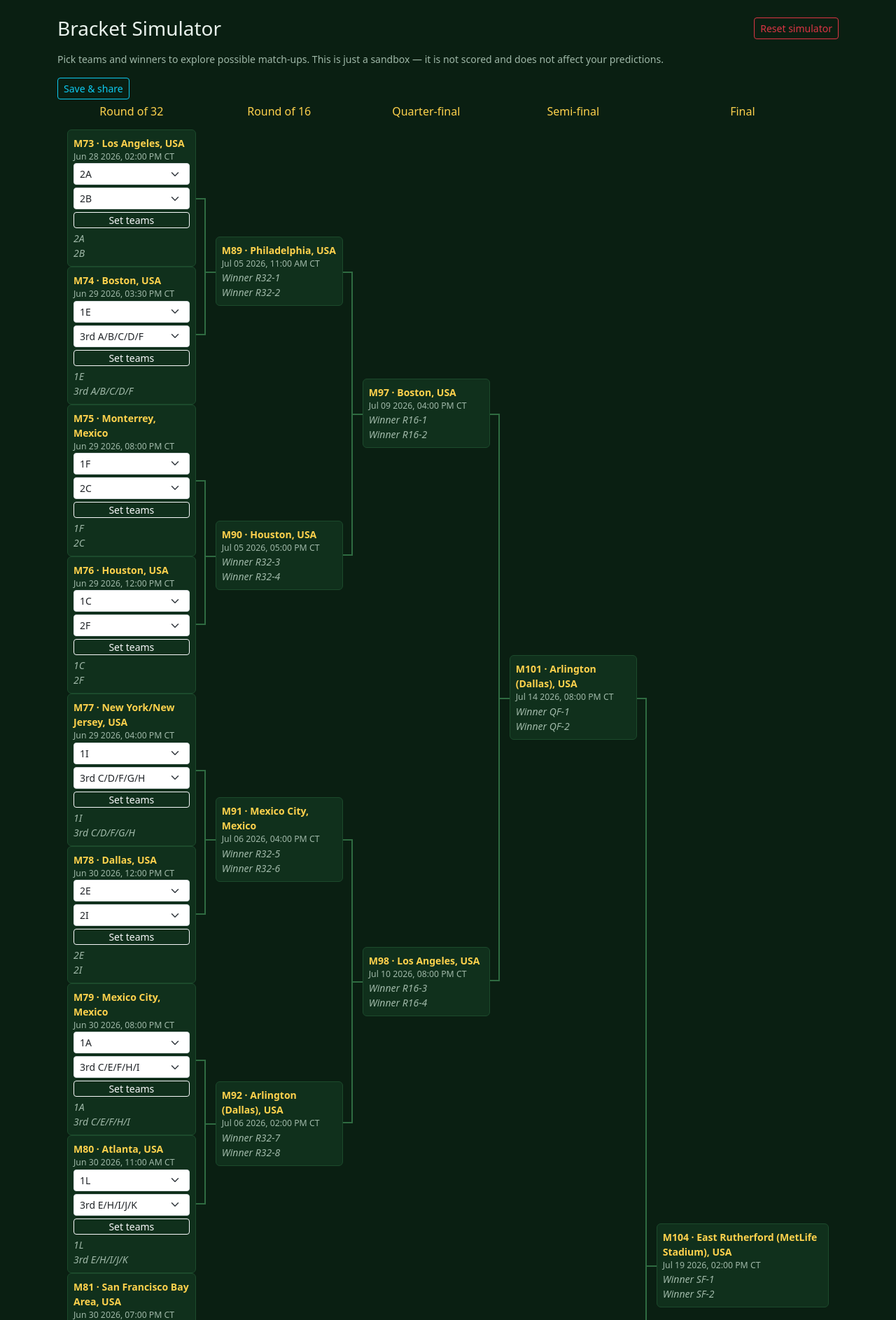
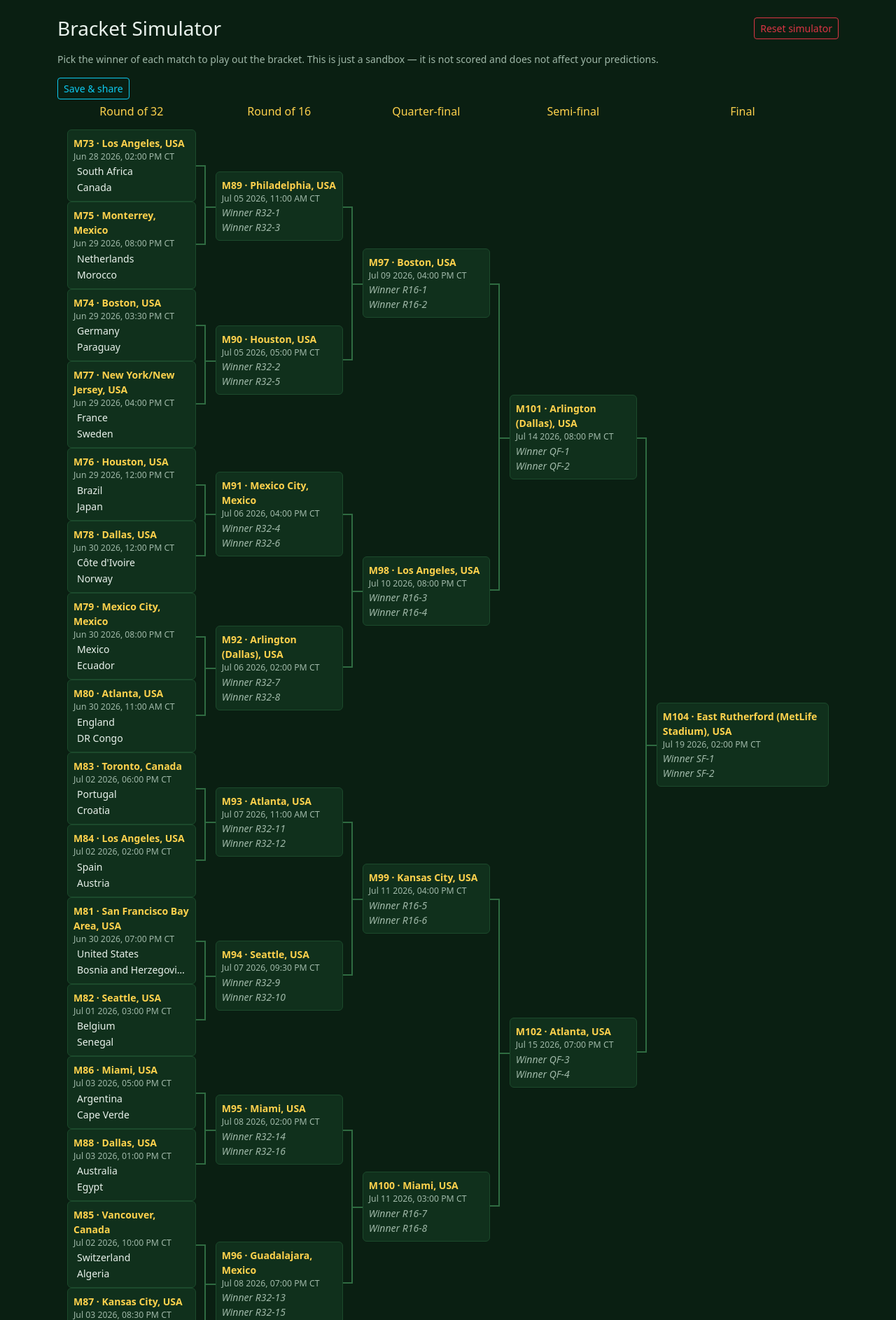
Before and after one commit to yurifleon/WC-forecast, a Flask app: page /simulator in a window 1280 px wide. Shown: the part 56-1942 px from the top of the page at 70% size. Run offline with Flask 3, Linux system fonts and the light colour scheme; the visitor is signed in with stand-in values (Sample User, id 1).

Commit message:
Simulator/bracket: real R32 matchups + correct non-sequential R16 topology
The group stage is over, so the Round of 32 matchups are known.

- Add real R32 teams to MATCH_SCHEDULE (knockout-round.md, M73-M88), backfilled
  fill-if-empty so admin edits win. Now /bracket, /dashboard, /predict show real
  teams (Ivory Coast -> GROUPS canonical 'Côte d'Ivoire').
- Fix R16 bracket topology: the real FIFA WC26 bracket pairs R32 winners
  non-sequentially (M89 = W73 vs W75). Replace the (2k-1,2k) rule for r16 with an
  explicit _R16_FEED map; QF->Final stay sequential. Single source of truth via
  feeders(), so /bracket placeholders + simulator downstream both follow it.
- Order the R32 tree column (_tree_order/_BRACKET_R32_ORDER) so the pure-CSS
  connectors line up with the non-sequential feeders.
- Simulator now locks R32 to the real teams: users only pick winners and cascade
  forward. Remove set_teams + the R32 picker; retire _sim_pool/_sim_used_teams;
  sim model simplifies to {winners}. _prune_sim(sim, by_id) resolves R32 from real
  teams and self-heals legacy sims (drops the old r32 key + stale winners).

Spec: docs/superpowers/specs/2026-06-28-real-r32-and-bracket-topology-design.md

Co-Authored-By: Claude Opus 4.8 <noreply@anthropic.com>

```diff
--- a/app.py
+++ b/app.py
@@ -90,8 +90,27 @@ ROUND_CODE_SHORT = {"r32": "R32", "r16": "R16", "qf": "QF", "sf": "SF"}
 
 # Standard bracket pairing: match k of a round is fed by matches (2k-1, 2k) of the
 # previous round; the third-place play-off and the final both draw from the two
-# semifinals (losers and winners respectively).
+# semifinals (losers and winners respectively). This holds for QF -> Final.
 _FEEDER_PREV = {"r16": "r32", "qf": "r16", "sf": "qf", "final": "sf", "third": "sf"}
+
+# Round of 16 is the exception: the real FIFA WC 2026 bracket pairs R32 winners
+# NON-sequentially (source: knockout-round.md, M89-M96). Each r16 match maps to its
+# two feeding R32 matches explicitly. QF onward stay sequential (2k-1, 2k).
+_R16_FEED = {
+    "r16-1": ("r32-1", "r32-3"),    # M89: W73 vs W75
+    "r16-2": ("r32-2", "r32-5"),    # M90: W74 vs W77
+    "r16-3": ("r32-4", "r32-6"),    # M91: W76 vs W78
+    "r16-4": ("r32-7", "r32-8"),    # M92: W79 vs W80
+    "r16-5": ("r32-11", "r32-12"),  # M93: W83 vs W84
+    "r16-6": ("r32-9", "r32-10"),   # M94: W81 vs W82
+    "r16-7": ("r32-14", "r32-16"),  # M95: W86 vs W88
+    "r16-8": ("r32-13", "r32-15"),  # M96: W85 vs W87
+}
+
+# R32 column order for the bracket/simulator tree: each r16's two feeders laid out
+# adjacently (top then bottom) so the pure-CSS connectors line up. Other rounds use
+# numeric order (sorted_matches); only R32 needs reshuffling because of _R16_FEED.
+_BRACKET_R32_ORDER = [fid for k in range(1, 9) for fid in _R16_FEED[f"r16-{k}"]]
 
 # 48 participating nations by group (source: FIFA_WC_2026_Master_Guide.md). Used to
 # narrow the admin team dropdown to a match's possible teams.
@@ -124,6 +143,9 @@ def feeders(match):
     word = "Loser" if rnd == "third" else "Winner"
     if rnd in ("final", "third"):
         return (word, "sf-1", "sf-2")
+    if rnd == "r16":  # non-sequential real bracket; see _R16_FEED
+        pair = _R16_FEED.get(match.get("id"))
+        return (word, pair[0], pair[1]) if pair else None
     try:
         k = int(str(match["id"]).rsplit("-", 1)[-1])
     except (ValueError, KeyError):
@@ -186,46 +208,15 @@ def team_options(match, side, by_id):
     return [adv] if adv else []
 
 
-def _sim_used_teams(sim, exclude=None):
-    """Nations already assigned to any Round-of-32 slot in the sim. `exclude` is an
-    optional (match_id, side) pair whose own pick is omitted — pass the slot being
-    edited/rendered so its current team stays selectable in its own dropdown."""
-    used = set()
-    for mid, slot in sim.get("r32", {}).items():
-        for s in ("home", "away"):
-            if exclude and (mid, s) == exclude:
-                continue
-            team = slot.get(s)
-            if team:
-                used.add(team)
-    return used
-
-
-def _sim_pool(match, side, sim=None):
-    """Candidate teams for one Round-of-32 slot in the simulator: every nation in
-    the slot's origin group(s), sorted and de-duplicated. Falls back to all 48
-    teams if the origin is unparseable. R16+ slots have no pool (return []).
-    When `sim` is given, nations already picked in OTHER r32 slots are dropped, so
-    a team can never be fielded in two slots (and thus never face itself)."""
-    if match.get("round") != "r32":
-        return []
-    origin = match.get(f"{side}_origin")
-    teams = sorted({t for g in _origin_groups(origin) for t in GROUPS[g]}) or list(ALL_TEAMS)
-    if sim is not None:
-        used = _sim_used_teams(sim, exclude=(match["id"], side))
-        teams = [t for t in teams if t not in used]
-    return teams
-
-
 def _sim_participants(sim, match, by_id):
     """Return (home, away) team names for a simulator match; either may be None when
-    undecided. R32: from the user's stored slot. R16+: the winner of each feeder
-    match. Third-place: the LOSER of each feeding semifinal (the participant that is
-    not that SF's winner). Pure-ish: reads sim + by_id, no app context needed."""
+    undecided. R32: the real match teams (the bracket is decided, so the simulator no
+    longer lets users pick R32 teams — they only pick winners). R16+: the winner of
+    each feeder match. Third-place: the LOSER of each feeding semifinal (the
+    participant that is not that SF's winner). Pure-ish: reads sim + by_id."""
     rnd = match.get("round")
     if rnd == "r32":
-        slot = sim.get("r32", {}).get(match["id"], {})
-        return (slot.get("home"), slot.get("away"))
+        return (match.get("home_team"), match.get("away_team"))
     f = feeders(match)
     if not f:
         return (None, None)
@@ -248,26 +239,13 @@ def _sim_participants(sim, match, by_id):
     return (resolve(top), resolve(bot))
 
 
-def _prune_sim(sim):
-    """Heal a sim in place, then return it. First the Round-of-32 picks: drop any
-    team no longer in its slot's pool (e.g. a nation that didn't qualify) and de-dup
-    so each nation occupies at most one slot (first slot in r32-1…r32-16 order wins).
-    Then drop any stored winner that is no longer one of its match's current
-    participants, walking rounds in dependency order (r32 → final, then third) so
-    invalidations cascade downstream."""
-    by_id = {m["id"]: m for m in _seed_matches()}  # structural map (round + feeders)
-    r32 = sim.setdefault("r32", {})
-    seen = set()
-    for mid in sorted(r32, key=lambda k: int(k.split("-")[-1])):
-        match, slot = by_id.get(mid), r32[mid]
-        for side in ("home", "away"):
-            team = slot.get(side)
-            if not team:
-                continue
-            if not match or team not in _sim_pool(match, side) or team in seen:
-                slot[side] = None
-            else:
-                seen.add(team)
+def _prune_sim(sim, by_id):
+    """Heal a sim in place, then return it. Drop any stored winner that is no longer
+    one of its match's current participants, walking rounds in dependency order
+    (r32 → final, then third) so invalidations cascade downstream. `by_id` is the real
+    {id: match} map, so R32 participants resolve from the actual teams. Also drops the
+    obsolete `r32` key left by pre-lock sims (teams are no longer user-picked)."""
+    sim.pop("r32", None)  # legacy: simulator no longer stores R32 team picks
     winners = sim.setdefault("winners", {})
     for rnd in ("r32", "r16", "qf", "sf", "final", "third"):
         for mid, match in by_id.items():
@@ -345,8 +323,8 @@ def _user_shares(data, username, now):
 
 def _sim_view(sim, match, by_id):
     """Display fields for one simulator match: resolved participants, the label to
-    show in each slot (team → R32 origin code → feed placeholder → 'TBD'), the
-    current winner, and the R32 selectable pools (empty for R16+)."""
+    show in each slot (team → R32 origin code → feed placeholder → 'TBD'), and the
+    current winner."""
     home, away = _sim_participants(sim, match, by_id)
     top_lbl, bot_lbl = feed_label_pair(match)
     is_r32 = match.get("round") == "r32"
@@ -365,8 +343,6 @@ def _sim_view(sim, match, by_id):
         "home_display": label(home, match.get("home_origin"), top_lbl),
         "away_display": label(away, match.get("away_origin"), bot_lbl),
         "winner": sim.get("winners", {}).get(match["id"]),
-        "home_pool": _sim_pool(match, "home", sim),
-        "away_pool": _sim_pool(match, "away", sim),
     }
 
 
@@ -415,23 +391,25 @@ DEFAULT_DATA = {
 # and re-derived + asserted in this task's test. R32 entries carry group-stage origin
 # slots; R16+ rely on the bracket feed labels ("Winner R32-1") instead.
 MATCH_SCHEDULE = {
-    # Round of 32 (origins + kickoff + venue)
-    "r32-1":  {"home_origin": "2A", "away_origin": "2B",            "kickoff_utc": "2026-06-28T19:00:00+00:00", "venue": "Los Angeles, USA"},
-    "r32-2":  {"home_origin": "1E", "away_origin": "3rd A/B/C/D/F", "kickoff_utc": "2026-06-29T20:30:00+00:00", "venue": "Boston, USA"},
-    "r32-3":  {"home_origin": "1F", "away_origin": "2C",            "kickoff_utc": "2026-06-30T01:00:00+00:00", "venue": "Monterrey, Mexico"},
-    "r32-4":  {"home_origin": "1C", "away_origin": "2F",            "kickoff_utc": "2026-06-29T17:00:00+00:00", "venue": "Houston, USA"},
-    "r32-5":  {"home_origin": "1I", "away_origin": "3rd C/D/F/G/H", "kickoff_utc": "2026-06-29T21:00:00+00:00", "venue": "New York/New Jersey, USA"},
-    "r32-6":  {"home_origin": "2E", "away_origin": "2I",            "kickoff_utc": "2026-06-30T17:00:00+00:00", "venue": "Dallas, USA"},
-    "r32-7":  {"home_origin": "1A", "away_origin": "3rd C/E/F/H/I", "kickoff_utc": "2026-07-01T01:00:00+00:00", "venue": "Mexico City, Mexico"},
-    "r32-8":  {"home_origin": "1L", "away_origin": "3rd E/H/I/J/K", "kickoff_utc": "2026-06-30T16:00:00+00:00", "venue": "Atlanta, USA"},
-    "r32-9":  {"home_origin": "1D", "away_origin": "3rd B/E/F/I/J", "kickoff_utc": "2026-07-01T00:00:00+00:00", "venue": "San Francisco Bay Area, USA"},
-    "r32-10": {"home_origin": "1G", "away_origin": "3rd A/E/H/I/J", "kickoff_utc": "2026-07-01T20:00:00+00:00", "venue": "Seattle, USA"},
-    "r32-11": {"home_origin": "2K", "away_origin": "2L",            "kickoff_utc": "2026-07-02T23:00:00+00:00", "venue": "Toronto, Canada"},
-    "r32-12": {"home_origin": "1H", "away_origin": "2J",            "kickoff_utc": "2026-07-02T19:00:00+00:00", "venue": "Los Angeles, USA"},
-    "r32-13": {"home_origin": "1B", "away_origin": "3rd E/F/G/I/J", "kickoff_utc": "2026-07-03T03:00:00+00:00", "venue": "Vancouver, Canada"},
-    "r32-14": {"home_origin": "1J", "away_origin": "2H",            "kickoff_utc": "2026-07-03T22:00:00+00:00", "venue": "Miami, USA"},
-    "r32-15": {"home_origin": "1K", "away_origin": "3rd D/E/I/J/L", "kickoff_utc": "2026-07-04T01:30:00+00:00", "venue": "Kansas City, USA"},
-    "r32-16": {"home_origin": "2D", "away_origin": "2G",            "kickoff_utc": "2026-07-03T18:00:00+00:00", "venue": "Dallas, USA"},
+    # Round of 32 (origins + real teams + kickoff + venue). Teams set once the group
+    # stage finished (source: knockout-round.md, M73-M88; "Ivory Coast" -> the GROUPS
+    # canonical "Côte d'Ivoire"). Backfilled fill-if-empty, so admin edits win.
+    "r32-1":  {"home_origin": "2A", "away_origin": "2B",            "home_team": "South Africa", "away_team": "Canada",                 "kickoff_utc": "2026-06-28T19:00:00+00:00", "venue": "Los Angeles, USA"},
+    "r32-2":  {"home_origin": "1E", "away_origin": "3rd A/B/C/D/F", "home_team": "Germany",      "away_team": "Paraguay",               "kickoff_utc": "2026-06-29T20:30:00+00:00", "venue": "Boston, USA"},
+    "r32-3":  {"home_origin": "1F", "away_origin": "2C",            "home_team": "Netherlands",  "away_team": "Morocco",                "kickoff_utc": "2026-06-30T01:00:00+00:00", "venue": "Monterrey, Mexico"},
+    "r32-4":  {"home_origin": "1C", "away_origin": "2F",            "home_team": "Brazil",       "away_team": "Japan",                  "kickoff_utc": "2026-06-29T17:00:00+00:00", "venue": "Houston, USA"},
+    "r32-5":  {"home_origin": "1I", "away_origin": "3rd C/D/F/G/H", "home_team": "France",       "away_team": "Sweden",                 "kickoff_utc": "2026-06-29T21:00:00+00:00", "venue": "New York/New Jersey, USA"},
+    "r32-6":  {"home_origin": "2E", "away_origin": "2I",            "home_team": "Côte d'Ivoire","away_team": "Norway",                 "kickoff_utc": "2026-06-30T17:00:00+00:00", "venue": "Dallas, USA"},
+    "r32-7":  {"home_origin": "1A", "away_origin": "3rd C/E/F/H/I", "home_team": "Mexico",       "away_team": "Ecuador",                "kickoff_utc": "2026-07-01T01:00:00+00:00", "venue": "Mexico City, Mexico"},
+    "r32-8":  {"home_origin": "1L", "away_origin": "3rd E/H/I/J/K", "home_team": "England",      "away_team": "DR Congo",               "kickoff_utc": "2026-06-30T16:00:00+00:00", "venue": "Atlanta, USA"},
+    "r32-9":  {"home_origin": "1D", "away_origin": "3rd B/E/F/I/J", "home_team": "United States","away_team": "Bosnia and Herzegovina", "kickoff_utc": "2026-07-01T00:00:00+00:00", "venue": "San Francisco Bay Area, USA"},
+    "r32-10": {"home_origin": "1G", "away_origin": "3rd A/E/H/I/J", "home_team": "Belgium",      "away_team": "Senegal",                "kickoff_utc": "2026-07-01T20:00:00+00:00", "venue": "Seattle, USA"},
+    "r32-11": {"home_origin": "2K", "away_origin": "2L",            "home_team": "Portugal",     "away_team": "Croatia",                "kickoff_utc": "2026-07-02T23:00:00+00:00", "venue": "Toronto, Canada"},
+    "r32-12": {"home_origin": "1H", "away_origin": "2J",            "home_team": "Spain",        "away_team": "Austria",                "kickoff_utc": "2026-07-02T19:00:00+00:00", "venue": "Los Angeles, USA"},
+    "r32-13": {"home_origin": "1B", "away_origin": "3rd E/F/G/I/J", "home_team": "Switzerland",  "away_team": "Algeria",                "kickoff_utc": "2026-07-03T03:00:00+00:00", "venue": "Vancouver, Canada"},
+    "r32-14": {"home_origin": "1J", "away_origin": "2H",            "home_team": "Argentina",    "away_team": "Cape Verde",             "kickoff_utc": "2026-07-03T22:00:00+00:00", "venue": "Miami, USA"},
+    "r32-15": {"home_origin": "1K", "away_origin": "3rd D/E/I/J/L", "home_team": "Colombia",     "away_team": "Ghana",                  "kickoff_utc": "2026-07-04T01:30:00+00:00", "venue": "Kansas City, USA"},
+    "r32-16": {"home_origin": "2D", "away_origin": "2G",            "home_team": "Australia",    "away_team": "Egypt",                  "kickoff_utc": "2026-07-03T18:00:00+00:00", "venue": "Dallas, USA"},
     # Round of 16 -> Final (kickoff + venue; origins omitted — feed labels render "Winner M…")
     "r16-1":  {"kickoff_utc": "2026-07-05T16:00:00+00:00", "venue": "Philadelphia, USA"},
     "r16-2":  {"kickoff_utc": "2026-07-05T22:00:00+00:00", "venue": "Houston, USA"},
@@ -468,8 +446,8 @@ def _seed_matches():
             matches.append({
                 "id": mid,
                 "round": rnd,
-                "home_team": None,
-                "away_team": None,
+                "home_team": sched.get("home_team"),  # real team once known, else None (TBD)
+                "away_team": sched.get("away_team"),
                 "home_origin": sched.get("home_origin"),  # R32 slot code; None for R16+
                 "away_origin": sched.get("away_origin"),
                 "venue": sched.get("venue"),               # host city, or None
@@ -530,9 +508,9 @@ def migrate_data(data):
             m["round"] = "r32"
             changed = True
 
-    # Backfill the real knockout schedule (origins/kickoff/venue) where still empty.
-    # Fill-if-empty + idempotent: never clobber admin-entered teams/scores or a
-    # manually-set kickoff. Real home_team/away_team are never touched here.
+    # Backfill the real knockout schedule (origins/teams/kickoff/venue) where still
+    # empty. Fill-if-empty + idempotent: never clobber admin-entered teams/scores or a
+    # manually-set kickoff. Known R32 teams (MATCH_SCHEDULE) seed empty slots here too.
     for m in data["matches"]:
         sched = MATCH_SCHEDULE.get(m["id"])
         if not sched:
@@ -750,6 +728,16 @@ def sorted_matches(matches):
     return sorted(matches, key=_match_sort_key)
 
 
+def _tree_order(rnd, matches):
+    """Order one round's matches for the bracket/simulator winner-flow tree. R32 is
+    laid out by _BRACKET_R32_ORDER so each r16's feeders sit adjacent (CSS connectors
+    line up); every other round uses numeric order."""
+    if rnd == "r32":
+        idx = {mid: i for i, mid in enumerate(_BRACKET_R32_ORDER)}
+        return sorted(matches, key=lambda m: idx.get(m["id"], 99))
+    return sorted_matches(matches)
+
+
 # ---------------------------------------------------------------------------
 # i18n
 # ---------------------------------------------------------------------------
@@ -945,7 +933,7 @@ def bracket():
     tree_order = ["r32", "r16", "qf", "sf", "final"]
     columns = []
     for rnd in tree_order:
-        rnd_matches = sorted_matches([m for m in data["matches"] if m.get("round") == rnd])
+        rnd_matches = _tree_order(rnd, [m for m in data["matches"] if m.get("round") == rnd])
         columns.append({"round": rnd, "matches": [_bracket_view(m) for m in rnd_matches]})
     third_match = next((m for m in data["matches"] if m.get("round") == "third"), None)
     third = _bracket_view(third_match) if third_match else None
@@ -959,35 +947,15 @@ def simulator():
     data = load_data()
     username = session["username"]
     sims = data.setdefault("simulations", {})
-    sim = sims.setdefault(username, {"r32": {}, "winners": {}})
-    sim.setdefault("r32", {})
+    sim = sims.setdefault(username, {"winners": {}})
     sim.setdefault("winners", {})
     by_id = {m["id"]: m for m in data["matches"]}
 
     if request.method == "POST":
         action = request.form.get("action")
         if action == "reset":
-            sims[username] = {"r32": {}, "winners": {}}
+            sims[username] = {"winners": {}}
             flash(translate("Simulator reset."), "info")
-        elif action == "set_teams":
-            match = by_id.get(request.form.get("match_id"))
-            if match and match.get("round") == "r32":
-                home = request.form.get("home") or None
-                away = request.form.get("away") or None
-                # Clear this slot first so old picks don't shadow the new ones, then
-                # validate each side against the sim-aware pool (which excludes teams
-                # used elsewhere). Storing home before validating away makes the away
-                # pool exclude it too — so a nation can't be fielded against itself.
-                sim["r32"].pop(match["id"], None)
-                if home and home not in _sim_pool(match, "home", sim):
-                    home = None
-                sim["r32"][match["id"]] = {"home": home, "away": None}
-                if away and away not in _sim_pool(match, "away", sim):
-                    away = None
-                sim["r32"][match["id"]]["away"] = away
-                _prune_sim(sim)
-            else:
-                flash(translate("Invalid match."), "danger")
         elif action == "pick_winner":
             match = by_id.get(request.form.get("match_id"))
             team = request.form.get("team")
@@ -995,11 +963,11 @@ def simulator():
                 home, away = _sim_participants(sim, match, by_id)
                 if team and team in (home, away):
                     sim["winners"][match["id"]] = team
-                    _prune_sim(sim)
+                    _prune_sim(sim, by_id)
                 else:
                     flash(translate("Pick a valid team for that match."), "warning")
         elif action == "share":
-            if not sim.get("r32") and not sim.get("winners"):
+            if not sim.get("winners"):
                 flash(translate("Nothing to share yet — make some picks first."), "warning")
             elif len(_user_shares(data, username, get_cached_time())) >= MAX_SHARES_PER_USER:
                 flash(translate("You have too many active links. Revoke one first."), "warning")
@@ -1016,10 +984,10 @@ def simulator():
         save_data(data)
         return redirect(url_for("simulator"))
 
-    # Self-heal legacy sims on view: drop picks now invalid (e.g. a team that didn't
-    # qualify) or duplicated across slots. Persist only if something actually changed.
+    # Self-heal sims on view: drop winners no longer valid for their match's current
+    # participants and shed the legacy r32 key. Persist only if something changed.
     before = json.dumps(sim, sort_keys=True)
-    _prune_sim(sim)
+    _prune_sim(sim, by_id)
     changed = json.dumps(sim, sort_keys=True) != before
     changed = _purge_expired_shares(data, get_cached_time()) or changed
     if changed:
@@ -1029,7 +997,7 @@ def simulator():
     tree_order = ["r32", "r16", "qf", "sf", "final"]
     columns = []
     for rnd in tree_order:
-        rnd_matches = sorted_matches([m for m in data["matches"] if m.get("round") == rnd])
+        rnd_matches = _tree_order(rnd, [m for m in data["matches"] if m.get("round") == rnd])
         columns.append({"round": rnd, "matches": [_sim_view(sim, m, by_id) for m in rnd_matches]})
     third_match = next((m for m in data["matches"] if m.get("round") == "third"), None)
     third = _sim_view(sim, third_match, by_id) if third_match else None
@@ -1053,7 +1021,7 @@ def shared_view(token):
     tree_order = ["r32", "r16", "qf", "sf", "final"]
     columns = []
     for rnd in tree_order:
-        rnd_matches = sorted_matches([m for m in data["matches"] if m.get("round") == rnd])
+        rnd_matches = _tree_order(rnd, [m for m in data["matches"] if m.get("round") == rnd])
         columns.append({"round": rnd, "matches": [_sim_view(sim, m, by_id) for m in rnd_matches]})
     third_match = next((m for m in data["matches"] if m.get("round") == "third"), None)
     third = _sim_view(sim, third_match, by_id) if third_match else None
--- a/templates/simulator.html
+++ b/templates/simulator.html
@@ -23,21 +23,6 @@
   <div class="card-body p-2 small">
     <div class="accent fw-bold">{% if match_number(m) is not none %}M{{ match_number(m) }}{% endif %}{% if m.venue %}{% if match_number(m) is not none %} · {% endif %}{{ m.venue }}{% endif %}</div>
     {% if m.kickoff_utc %}<div class="small text-muted">{{ m.kickoff_utc | deadline_tz }}</div>{% endif %}
-    {% if m.round == 'r32' %}
-    <form method="post" class="d-flex flex-column gap-1 mb-1">
-      <input type="hidden" name="action" value="set_teams">
-      <input type="hidden" name="match_id" value="{{ m.id }}">
-      <select name="home" class="form-select form-select-sm">
-        <option value="">{{ m.home_origin or _("TBD") }}</option>
-        {% for t in m.home_pool %}<option value="{{ t }}"{{ ' selected' if t == m.sim_home }}>{{ t }}</option>{% endfor %}
-      </select>
-      <select name="away" class="form-select form-select-sm">
-        <option value="">{{ m.away_origin or _("TBD") }}</option>
-        {% for t in m.away_pool %}<option value="{{ t }}"{{ ' selected' if t == m.sim_away }}>{{ t }}</option>{% endfor %}
-      </select>
-      <button class="btn btn-sm btn-outline-light py-0" type="submit">{{ _("Set teams") }}</button>
-    </form>
-    {% endif %}
     {{ slot_btn(m, 'home') }}
     {{ slot_btn(m, 'away') }}
     {% if show_champion and m.winner %}
@@ -55,7 +40,7 @@
     <button class="btn btn-sm btn-outline-danger" type="submit">{{ _("Reset simulator") }}</button>
   </form>
 </div>
-<p class="text-muted small">{{ _("Pick teams and winners to explore possible match-ups. This is just a sandbox — it is not scored and does not affect your predictions.") }}</p>
+<p class="text-muted small">{{ _("Pick the winner of each match to play out the bracket. This is just a sandbox — it is not scored and does not affect your predictions.") }}</p>
 
 <div class="d-flex gap-2 flex-wrap mb-2">
   <form method="post">
--- a/translations.py
+++ b/translations.py
@@ -121,10 +121,8 @@ SPANISH_TRANSLATIONS = {
     "Bracket Simulator": "Simulador de Cuadro",
     "Reset simulator": "Reiniciar simulador",
     "Simulator reset.": "Simulador reiniciado.",
-    "Set teams": "Definir equipos",
     "Pick a valid team for that match.": "Elige un equipo válido para ese partido.",
-    "Invalid match.": "Partido inválido.",
-    "Pick teams and winners to explore possible match-ups. This is just a sandbox — it is not scored and does not affect your predictions.": "Elige equipos y ganadores para explorar posibles enfrentamientos. Es solo una zona de práctica: no cuenta para los puntos ni afecta tus pronósticos.",
+    "Pick the winner of each match to play out the bracket. This is just a sandbox — it is not scored and does not affect your predictions.": "Elige el ganador de cada partido para jugar el cuadro. Es solo una zona de práctica: no cuenta para los puntos ni afecta tus pronósticos.",
     # Shared simulation links
     "Save & share": "Guardar y compartir",
     "Shared links": "Enlaces compartidos",
```
Also changed, not shown: CLAUDE.md (+34 -32 lines), knockout-round.md (added, +33 -0 lines).
